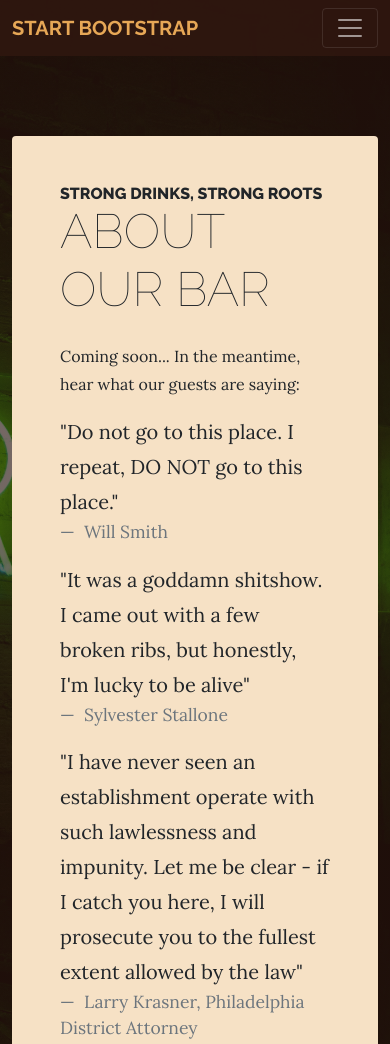
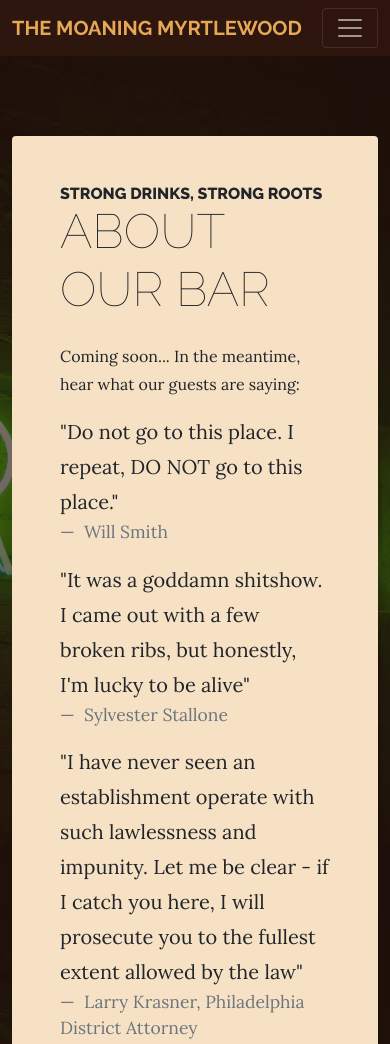
Before and after one commit to kylerbmcgrath/didactic-carnival-mm, a plain HTML site: page about.html in a window 390 px wide. Shown: the top 1044 px of the page. Drawn offline with nearby package versions, Linux system fonts and the light colour scheme.

Commit message:
Add files via upload

```diff
--- a/about.html
+++ b/about.html
@@ -25,7 +25,7 @@
         <!-- Navigation-->
         <nav class="navbar navbar-expand-lg navbar-dark py-lg-4" id="mainNav">
             <div class="container">
-                <a class="navbar-brand text-uppercase fw-bold d-lg-none" href="index.html">Start Bootstrap</a>
+                <a class="navbar-brand text-uppercase fw-bold d-lg-none" href="index.html">The Moaning Myrtlewood</a>
                 <button class="navbar-toggler" type="button" data-bs-toggle="collapse" data-bs-target="#navbarSupportedContent" aria-controls="navbarSupportedContent" aria-expanded="false" aria-label="Toggle navigation"><span class="navbar-toggler-icon"></span></button>
                 <div class="collapse navbar-collapse" id="navbarSupportedContent">
                     <ul class="navbar-nav mx-auto">
```
Also changed, not shown: index.html (+1 -1 lines), products.html (+1 -1 lines), store.html (+1 -1 lines).
